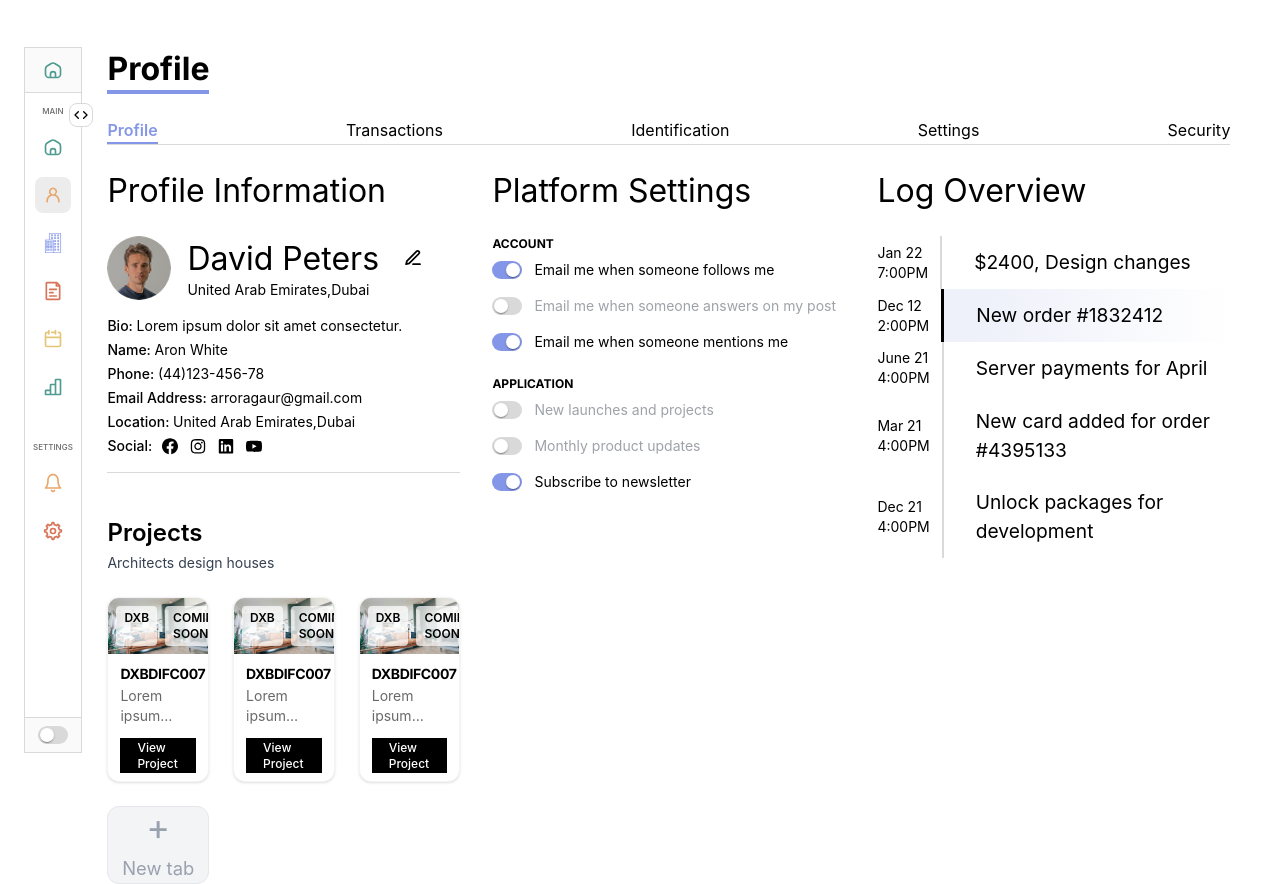
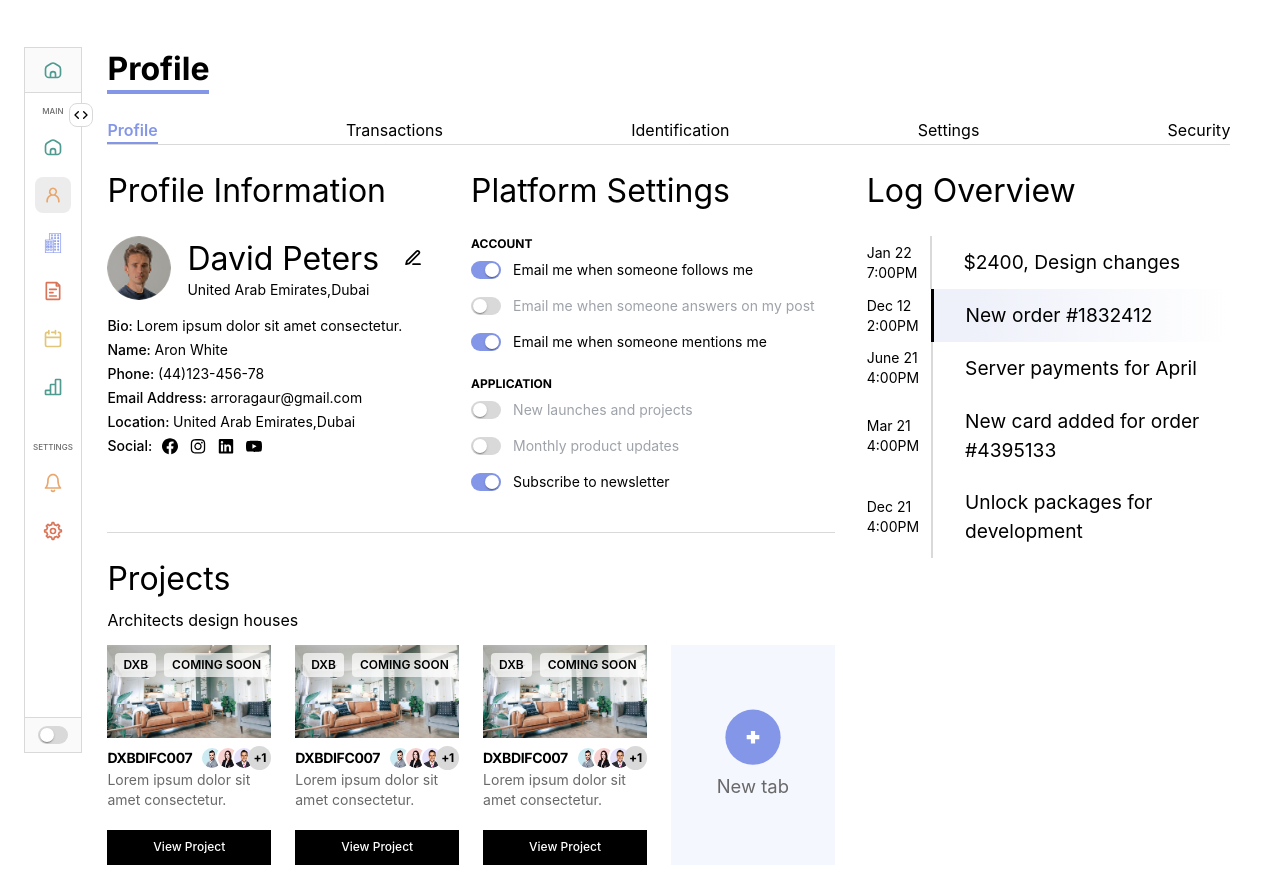
Before and after one commit to Mohammad-Software-Dev/AlphaFinance, a React (Vite) app: page /profile in a window 1280 px wide. Built offline with nearby package versions, Linux system fonts and the light colour scheme; grey boxes are pictures that could not be loaded; a web font is replaced by a local one.

Commit message:
Fix(Profile): modified the projects section, modified the over all Profile layout

```diff
--- a/src/components/profile/ProfileInformation.tsx
+++ b/src/components/profile/ProfileInformation.tsx
@@ -25,7 +25,7 @@ const ProfileInformation: React.FC = () => (
         </div>
       </div>
     </div>
-    <div className="mb-3 space-y-1 text-base flex flex-col border-b-[1px] border-light-silver pb-4">
+    <div className="mb-3 space-y-1 text-base flex flex-col pb-4">
       <span className="font-norma text-xs md:text-sm ">
         <span className="font-medium text-xs md:text-sm ">Bio: </span>Lorem
         ipsum dolor sit amet consectetur.
--- a/src/components/profile/ProjectCard.tsx
+++ b/src/components/profile/ProjectCard.tsx
@@ -9,9 +9,14 @@ interface ProjectCardProps {
   status?: string;
   comingSoon?: boolean;
   image?: string;
-  members?: string[]; // array of user avatar URLs
+  members?: string[];
 }
-
+const bgClasses = [
+  "bg-profile-blue",
+  "bg-profile-pink",
+  "bg-profile-purple",
+  "bg-profile-light-blue",
+];
 const ProjectCard: React.FC<ProjectCardProps> = ({
   code = "DXBDIFC007",
   title = "Lorem ipsum dolor sit amet consectetur.",
@@ -22,7 +27,7 @@ const ProjectCard: React.FC<ProjectCardProps> = ({
   members = [],
 }) => {
   return (
-    <div className="flex flex-col h-full w-full bg-white rounded-xl shadow-sm overflow-hidden border border-gray-100">
+    <div className="flex flex-col h-full w-full  overflow-hidden ">
       <div className="relative">
         <img
           src={image}
@@ -40,7 +45,7 @@ const ProjectCard: React.FC<ProjectCardProps> = ({
           )}
         </div>
       </div>
-      <div className="flex-1 flex flex-col px-3 py-2">
+      <div className="flex-1 flex flex-col py-2">
         <div className="flex items-center gap-2 font-bold text-sm tracking-tight">
           {code}
           {/* Members avatars */}
@@ -50,11 +55,13 @@ const ProjectCard: React.FC<ProjectCardProps> = ({
                 key={m + idx}
                 src={m}
                 alt="Member"
-                className="w-6 h-6 rounded-full border-2 border-white shadow"
+                className={`w-6 h-6 rounded-full border-2 border-white ${
+                  bgClasses[idx % bgClasses.length]
+                }`}
               />
             ))}
             {members.length > 3 && (
-              <span className="w-6 h-6 flex items-center justify-center rounded-full bg-gray-200 border-2 border-white text-xs text-gray-600">
+              <span className="w-6 h-6 flex items-center justify-center rounded-full bg-light-silver  text-xs ">
                 +{members.length - 3}
               </span>
             )}
@@ -62,6 +69,7 @@ const ProjectCard: React.FC<ProjectCardProps> = ({
         </div>
         <div className="text-dim-gray text-sm mb-3 line-clamp-2">
           {description}
+        </div>
       </div>
       <Button
         to={`/project/${code}`}
@@ -73,7 +81,6 @@ const ProjectCard: React.FC<ProjectCardProps> = ({
         View Project
       </Button>
     </div>
-    </div>
   );
 };
 
--- a/src/components/profile/Projects.tsx
+++ b/src/components/profile/Projects.tsx
@@ -1,18 +1,24 @@
 import React from "react";
 import ProjectCard from "./ProjectCard";
 
-const sampleMembers = [
-  "/avatars/user1.png",
-  "/avatars/user2.png",
-  "/avatars/user3.png",
-  "/avatars/user4.png",
-];
+import User1 from "../../assets/images/male.png";
+import User2 from "../../assets/images/female.png";
+import User3 from "../../assets/images/male_2.png";
+import User4 from "../../assets/images/male_3.png";
+import Plus from "../../assets/icons/plus.svg?react";
+const sampleMembers = [User1, User2, User3, User4];
 
 const Projects: React.FC = () => (
   <section>
-    <h2 className="text-2xl font-semibold mb-1">Projects</h2>
-    <p className="mb-6 text-sm text-gray-700">Architects design houses</p>
-    <div className="grid gap-6 grid-cols-1 sm:grid-cols-2 md:grid-cols-3">
+    <h4 className="mb-1">Projects</h4>
+    <span className="lg:text-base md:text-sm text-xs">
+      Architects design houses
+    </span>
+    <div
+      className="grid gap-x-6 gap-y-6 grid-cols-1 sm:grid-cols-2 md:grid-cols-3 lg:grid-cols-4
+  [@media(min-width:2560px)]:grid-cols-5
+  [@media(min-width:3840px)]:grid-cols-6  my-2 md:my-3 items-stretch [grid-auto-rows:1fr] "
+    >
       <ProjectCard
         code="DXBDIFC007"
         title="DXBDIFC007"
@@ -32,9 +38,10 @@ const Projects: React.FC = () => (
         members={sampleMembers}
       />
       {/* Add New tab card */}
-      <div className="flex flex-col items-center justify-center h-full bg-gray-100 rounded-xl border border-gray-200 cursor-pointer transition hover:bg-gray-200">
-        <span className="text-4xl text-gray-400">+</span>
-        <span className="text-gray-400 mt-2">New tab</span>
+      <div className="flex flex-col items-center justify-center h-full bg-ghost-white  cursor-pointer transition hover:bg-light-silver">
+        <Plus className="w-14 h-14" />
+
+        <span className="text-dim-gray mt-2">New tab</span>
       </div>
     </div>
   </section>
--- a/src/components/profile/tabs/Profile.tsx
+++ b/src/components/profile/tabs/Profile.tsx
@@ -1,25 +1,71 @@
-import React from "react";
+import React, { useState, useEffect } from "react";
 import ProfileInformation from "../ProfileInformation";
 import PlatformSettings from "../PlatformSettings";
 import LogOverview from "../LogOverview";
 import Projects from "../Projects";
+import LogIcon from "../../../assets/icons/logs.svg?react";
 
 const Profile: React.FC = () => {
+  const [logOpen, setLogOpen] = useState(false);
+
+  useEffect(() => {
+    if (logOpen) {
+      document.body.classList.add("overflow-hidden");
+    } else {
+      document.body.classList.remove("overflow-hidden");
+    }
+    return () => {
+      document.body.classList.remove("overflow-hidden");
+    };
+  }, [logOpen]);
+
   return (
-    <div className="w-full  grid grid-cols-1 lg:grid-cols-3 gap-8">
-      {/* Left: Profile Information & Projects */}
-      <div className="col-span-1 flex flex-col gap-8">
-        <ProfileInformation />
-        <Projects />
+    <div className="flex flex-col md:flex-row gap-8 w-full relative">
+      <div className="fixed right-2 bottom-2 z-20 md:hidden">
+        <button
+          onClick={() => setLogOpen(true)}
+          className="bg-brand rounded-full p-4 shadow hover:bg-brand-dark transition"
+        >
+          <LogIcon className="w-7 h-7 " />
+        </button>
       </div>
-      {/* Center: Platform Settings */}
-      <div className="col-span-1 flex flex-col">
-        <PlatformSettings />
+
+      <div className="w-full md:w-2/3">
+        <div className="flex flex-wrap md:border-b-[1px] border-light-silver mb-4 md:mb-6">
+          <div className="w-1/2 min-w-fit border-b-[1px] border-light-silver md:border-0 mb-4 md:mb-6">
+            <ProfileInformation />
+          </div>
+          <div className="w-1/2 min-w-fit border-b-[1px] border-light-silver md:border-0 mb-4 md:mb-6">
+            <PlatformSettings />
+          </div>
+        </div>
+        <div className="w-full">
+          <Projects />
+        </div>
       </div>
-      {/* Right: Log Overview */}
-      <div className="col-span-1 flex flex-col">
-        <LogOverview />
+      <div className="hidden md:flex w-full md:w-1/3 mt-6 md:mt-0">
+        <div className="col-span-1 flex flex-col h-full">
+          <LogOverview />
+        </div>
       </div>
+      {/* LogOverview: mobile modal */}
+      {logOpen && (
+        <div className="fixed inset-0 bg-black/30 z-30 flex items-center justify-center md:hidden">
+          <div
+            className="bg-white w-[98vw] max-w-lg h-[90vh] rounded-2xl shadow-xl relative p-4 flex flex-col overflow-y-auto"
+            onClick={(e) => e.stopPropagation()}
+          >
+            <button
+              className="absolute right-3 top-3 text-gray-500 hover:text-brand text-2xl font-bold"
+              onClick={() => setLogOpen(false)}
+              aria-label="Close LogOverview"
+            >
+              ×
+            </button>
+            <LogOverview />
+          </div>
+        </div>
+      )}
     </div>
   );
 };
```
Also changed, not shown: src/assets/icons/logs.svg (added), src/assets/icons/plus.svg (added). Lines whose indentation alone changed are shown as unchanged.
